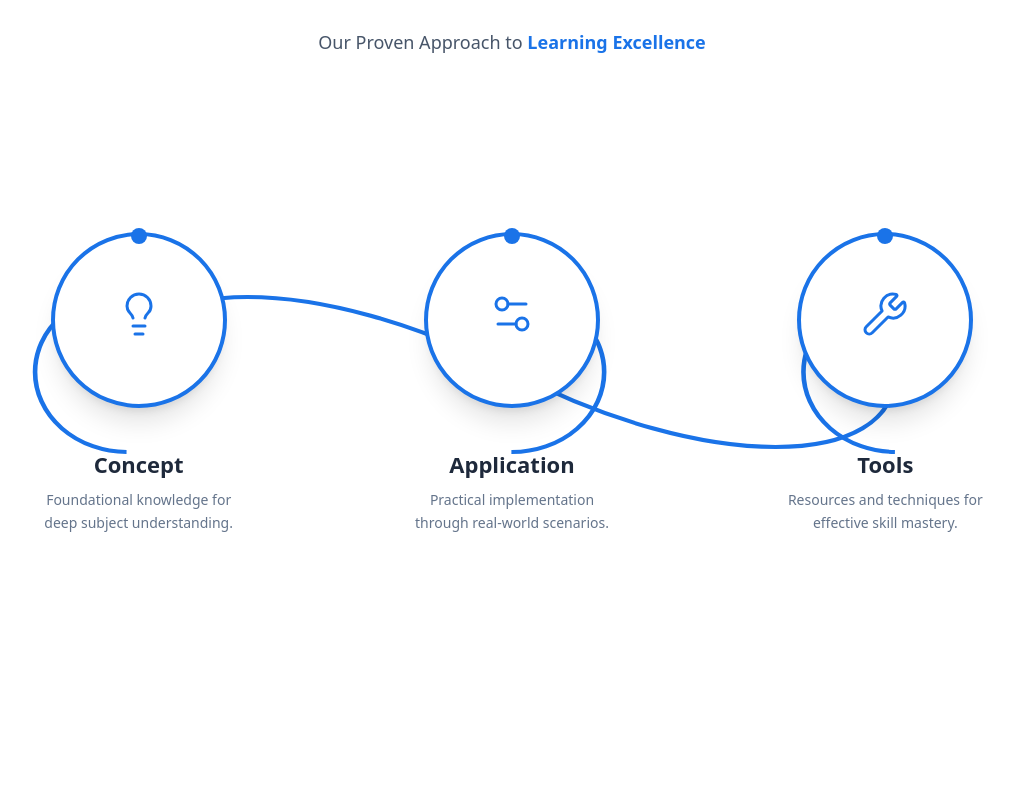
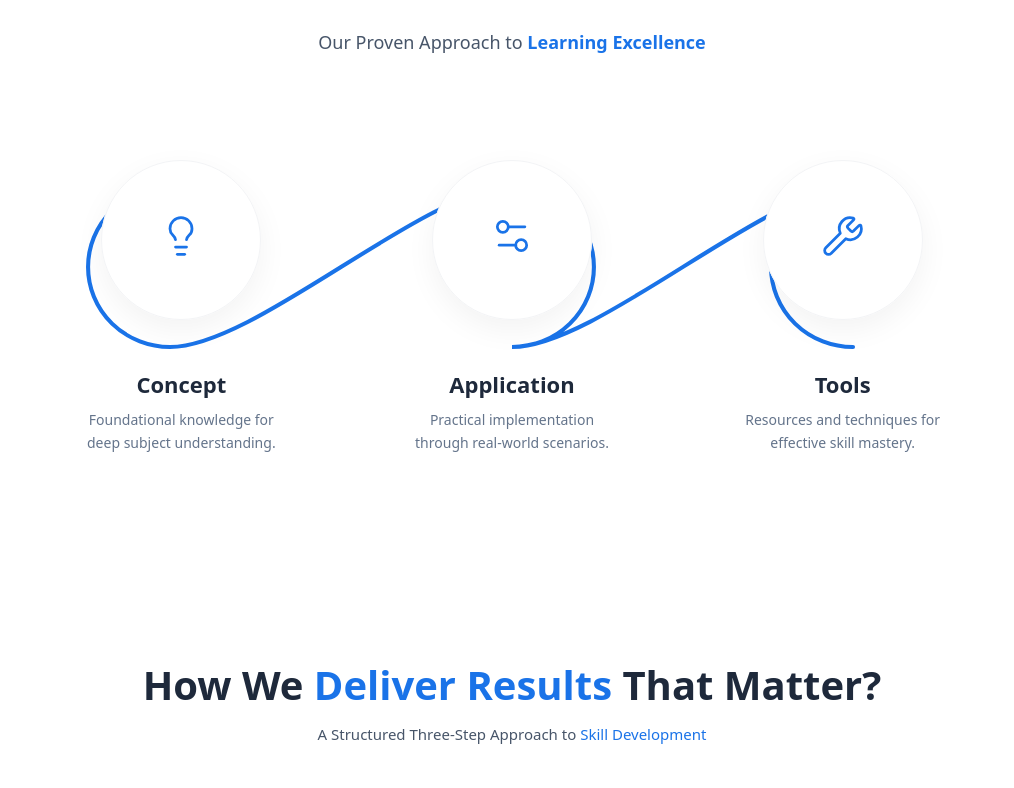
Before and after one commit to SriramGandhiS/internassesment3, a Next.js app: page / in a window 1280 px wide. Shown: the part 4224-5012 px from the top of the page, without its empty margins (128-1142 px from the left). Built offline with nearby package versions, Linux system fonts and the light colour scheme.

Commit message:
Fix: Perfectly aligned smooth S-curve for CAT Framework

```diff
--- a/src/app/components/CATFramework.jsx
+++ b/src/app/components/CATFramework.jsx
@@ -6,7 +6,7 @@ export default function CATFramework() {
   return (
     <section id="cat" className="py-24 bg-white relative overflow-hidden">
       <div className="container-custom relative z-10">
-        <div className="text-center mb-24">
+        <div className="text-center mb-16">
           <h2 className="text-[40px] font-bold text-[#1E293B] mb-4">
             The <span className="text-[#1A73E8]">CAT</span> Framework
           </h2>
@@ -15,36 +15,41 @@ export default function CATFramework() {
           </p>
         </div>
 
-        <div className="relative max-w-6xl mx-auto py-20 px-4">
-          {/* Continuous Bold S-Curve Path */}
-          <div className="absolute top-[120px] left-0 w-full h-[200px] pointer-events-none hidden md:block">
-            <svg width="100%" height="100%" viewBox="0 0 1000 200" fill="none" xmlns="http://www.w3.org/2000/svg" preserveAspectRatio="none">
+        <div className="relative max-w-5xl mx-auto py-10 px-4">
+          {/* Continuous Smooth S-Curve Path */}
+          <div className="absolute top-1/2 left-0 w-full h-[320px] -translate-y-1/2 pointer-events-none hidden md:block">
+            <svg width="100%" height="100%" viewBox="0 0 1000 320" fill="none" xmlns="http://www.w3.org/2000/svg" preserveAspectRatio="none">
               <path
-                d="M166,100 C166,0 333,0 500,100 C666,200 833,200 833,100"
+                d="M166,40
+                   A80,80 0 1,0 166,200
+                   C250,200 416,40 500,40
+                   A80,80 0 1,1 500,200
+                   C584,200 750,40 833,40
+                   A80,80 0 1,0 833,200"
                 stroke="#1A73E8"
                 strokeWidth="4"
                 strokeLinecap="round"
-                className="opacity-100"
+                fill="none"
               />
-              {/* Circular segments to complete the "S" around the icons */}
-              <circle cx="166" cy="100" r="80" stroke="#1A73E8" strokeWidth="4" fill="none" strokeDasharray="251 251" strokeDashoffset="125" transform="rotate(180 166 100)" />
-              <circle cx="500" cy="100" r="80" stroke="#1A73E8" strokeWidth="4" fill="none" strokeDasharray="251 251" strokeDashoffset="125" />
-              <circle cx="833" cy="100" r="80" stroke="#1A73E8" strokeWidth="4" fill="none" strokeDasharray="251 251" strokeDashoffset="125" transform="rotate(180 833 100)" />
+              {/* Terminal Dots */}
+              <circle cx="166" cy="40" r="6" fill="#1A73E8" />
+              <circle cx="500" cy="40" r="6" fill="#1A73E8" />
+              <circle cx="833" cy="40" r="6" fill="#1A73E8" />
             </svg>
           </div>
 
-          <div className="flex flex-col md:flex-row justify-between items-start relative gap-20 md:gap-0">
+          <div className="flex flex-col md:flex-row justify-between items-center relative gap-24 md:gap-0">
 
             {/* Concept */}
             <div className="flex flex-col items-center flex-1">
-              <div className="w-44 h-44 rounded-full border-4 border-[#1A73E8] flex flex-col items-center justify-center bg-white shadow-xl z-20 relative">
-                {/* Dot marker */}
-                <div className="absolute -top-2 left-1/2 -translate-x-1/2 w-4 h-4 rounded-full bg-[#1A73E8]"></div>
-                <div className="text-[#1A73E8] mb-3">
-                  <Lightbulb size={48} strokeWidth={1.5} />
+              <div className="w-40 h-40 rounded-full flex flex-col items-center justify-center bg-white shadow-[0_10px_30px_rgba(0,0,0,0.05)] z-20 relative">
+                {/* Border matching SVG */}
+                <div className="absolute inset-0 rounded-full border border-gray-100 -z-10"></div>
+                <div className="text-[#1A73E8] mb-2">
+                  <Lightbulb size={44} strokeWidth={1.5} />
                 </div>
               </div>
-              <div className="mt-10 text-center max-w-[200px]">
+              <div className="mt-12 text-center max-w-[200px]">
                 <h4 className="text-[22px] font-bold text-[#1E293B] mb-2">Concept</h4>
                 <p className="text-[14px] text-[#64748B] leading-relaxed">
                   Foundational knowledge for deep subject understanding.
@@ -54,13 +59,13 @@ export default function CATFramework() {
 
             {/* Application */}
             <div className="flex flex-col items-center flex-1">
-              <div className="w-44 h-44 rounded-full border-4 border-[#1A73E8] flex flex-col items-center justify-center bg-white shadow-xl z-20 relative">
-                <div className="absolute -top-2 left-1/2 -translate-x-1/2 w-4 h-4 rounded-full bg-[#1A73E8]"></div>
-                <div className="text-[#1A73E8] mb-3">
-                  <Settings2 size={48} strokeWidth={1.5} />
+              <div className="w-40 h-40 rounded-full flex flex-col items-center justify-center bg-white shadow-[0_10px_30px_rgba(0,0,0,0.05)] z-20 relative">
+                <div className="absolute inset-0 rounded-full border border-gray-100 -z-10"></div>
+                <div className="text-[#1A73E8] mb-2">
+                  <Settings2 size={44} strokeWidth={1.5} />
                 </div>
               </div>
-              <div className="mt-10 text-center max-w-[200px]">
+              <div className="mt-12 text-center max-w-[200px]">
                 <h4 className="text-[22px] font-bold text-[#1E293B] mb-2">Application</h4>
                 <p className="text-[14px] text-[#64748B] leading-relaxed">
                   Practical implementation through real-world scenarios.
@@ -70,13 +75,13 @@ export default function CATFramework() {
 
             {/* Tools */}
             <div className="flex flex-col items-center flex-1">
-              <div className="w-44 h-44 rounded-full border-4 border-[#1A73E8] flex flex-col items-center justify-center bg-white shadow-xl z-20 relative">
-                <div className="absolute -top-2 left-1/2 -translate-x-1/2 w-4 h-4 rounded-full bg-[#1A73E8]"></div>
-                <div className="text-[#1A73E8] mb-3">
-                  <Wrench size={48} strokeWidth={1.5} />
+              <div className="w-40 h-40 rounded-full flex flex-col items-center justify-center bg-white shadow-[0_10px_30px_rgba(0,0,0,0.05)] z-20 relative">
+                <div className="absolute inset-0 rounded-full border border-gray-100 -z-10"></div>
+                <div className="text-[#1A73E8] mb-2">
+                  <Wrench size={44} strokeWidth={1.5} />
                 </div>
               </div>
-              <div className="mt-10 text-center max-w-[200px]">
+              <div className="mt-12 text-center max-w-[200px]">
                 <h4 className="text-[22px] font-bold text-[#1E293B] mb-2">Tools</h4>
                 <p className="text-[14px] text-[#64748B] leading-relaxed">
                   Resources and techniques for effective skill mastery.
```
